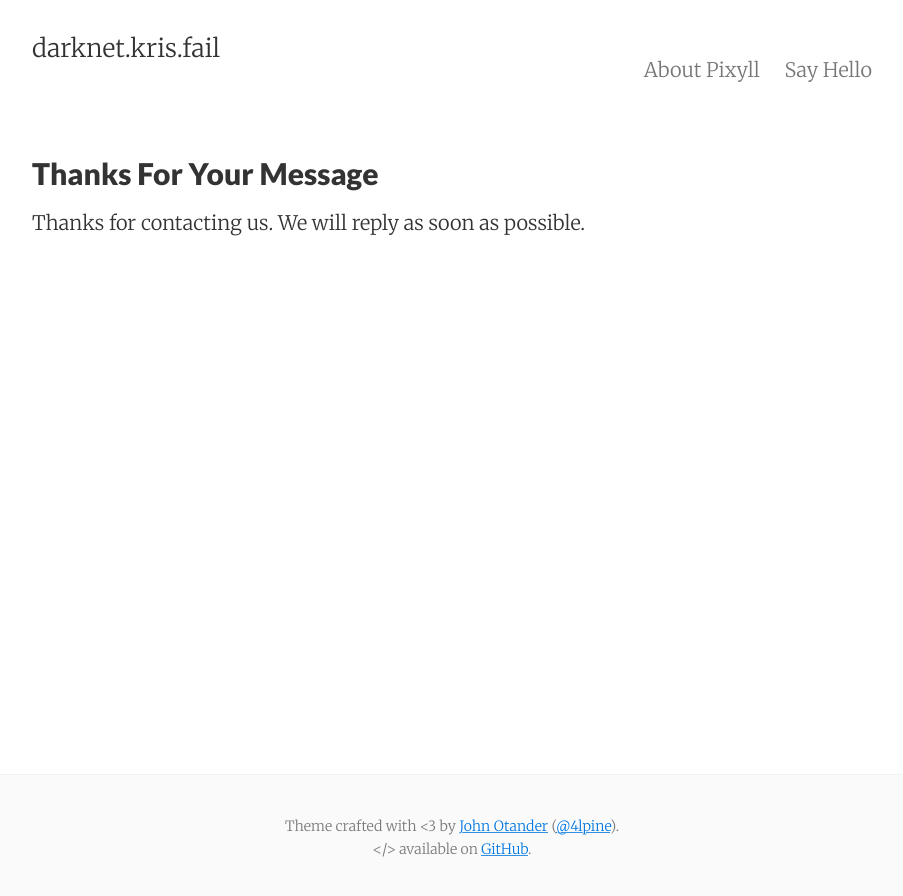
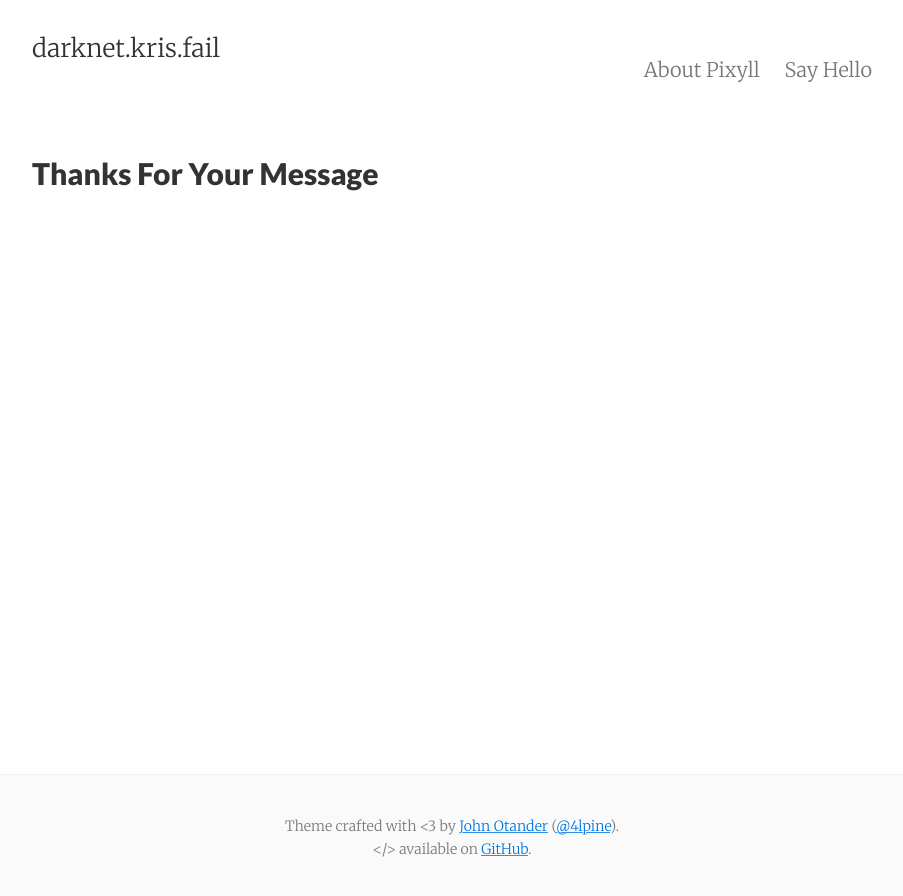
Before and after one commit to yuuki76/darknet.kris.fail, a Jekyll site: the page built from thanks.md, in a window 1280 px wide. Shown: the top 896 px of the page, without its empty margins (188-1091 px from the left). Built offline with Jekyll 4.4.1, drawn with Linux system fonts in a browser that asks for light colours; part of the change alters nothing that is shown.

Commit message:
Fix config

```diff
--- a/_config.yml
+++ b/_config.yml
@@ -98,17 +98,17 @@ text:
     related_posts:  'Related Posts'
   index:
     coming_soon: 'Coming soon...'
-  contact:
-    email:    'Email Address'
-    content:  'What would you like to say?'
-    subject:  'New submission!'
-    submit:   'Say Hello'
-    ajax:
-      sending:  'sending..'
-      sent:     'Message sent!'
-      error:    'Error!'
-  thanks: 'Thanks for contacting us. We will reply as soon as possible.'
-  og_locale: 'en_US'
+#  contact:
+#    email:    'Email Address'
+#    content:  'What would you like to say?'
+#    subject:  'New submission!'
+#   submit:   'Say Hello'
+#    ajax:
+#      sending:  'sending..'
+#      sent:     'Message sent!'
+#      error:    'Error!'
+#thanks: 'Thanks for contacting us. We will reply as soon as possible.'
+  og_locale: 'ja_JP'
 
 # Build settings
 markdown:     kramdown
```
